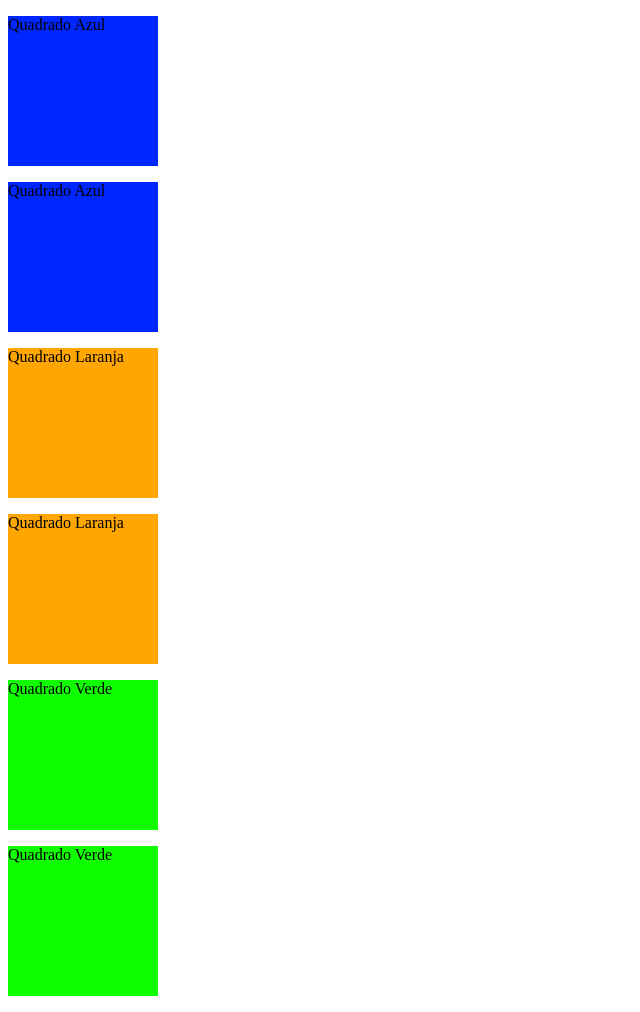
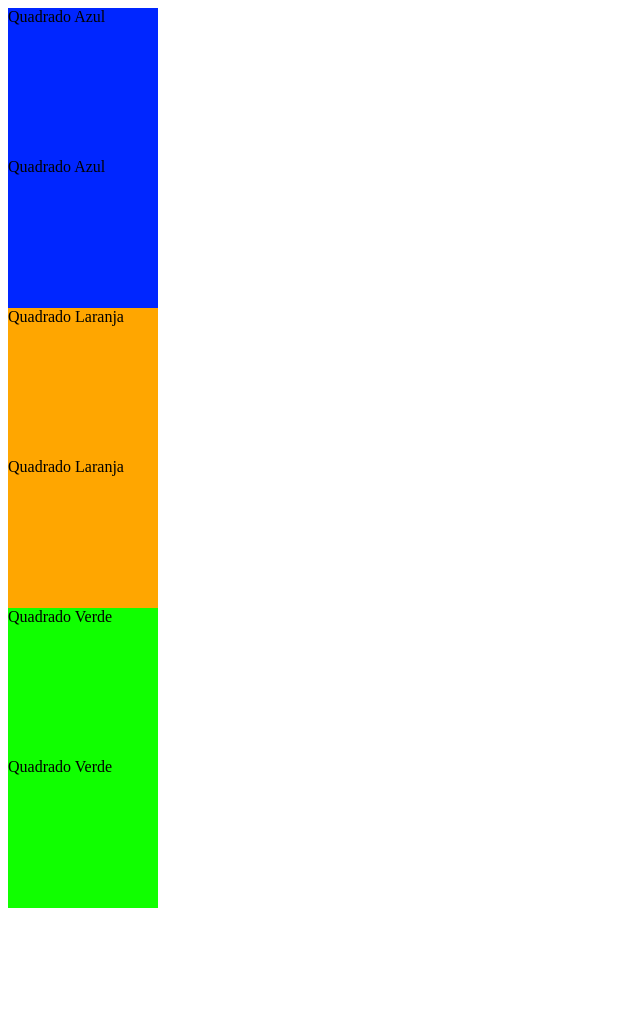
Before and after one commit to BeatrizMarconi/estudo, a plain HTML site: page Aula03/index.html in a window 1280 px wide. Shown: the whole page, without its empty margins (0-640 px from the left). After the commit the page ends 916 px from the top, so only its background shows below. Drawn offline with Linux system fonts and the light colour scheme.

Commit message:
"Alteração de <p> por <div>"

```diff
--- a/Aula03/index.html
+++ b/Aula03/index.html
@@ -23,12 +23,12 @@
     </style>
 </head>
 <body>
-    <p class='quadrado azul'>Quadrado Azul</p>
-    <p class='quadrado azul'>Quadrado Azul</p>
-    <p class='quadrado laranja'>Quadrado Laranja</p>
-    <p class='quadrado laranja'>Quadrado Laranja</p>
-    <p class='quadrado verde'>Quadrado Verde</p>
-    <p class='quadrado verde'>Quadrado Verde</p>
+    <div class='quadrado azul'>Quadrado Azul</div>
+    <div class='quadrado azul'>Quadrado Azul</div>
+    <div class='quadrado laranja'>Quadrado Laranja</div>
+    <div class='quadrado laranja'>Quadrado Laranja</div>
+    <div class='quadrado verde'>Quadrado Verde</div>
+    <div class='quadrado verde'>Quadrado Verde</div>
 
 
 </body>
```
Also changed, not shown: Aula02/index.html (+5 -5 lines).
